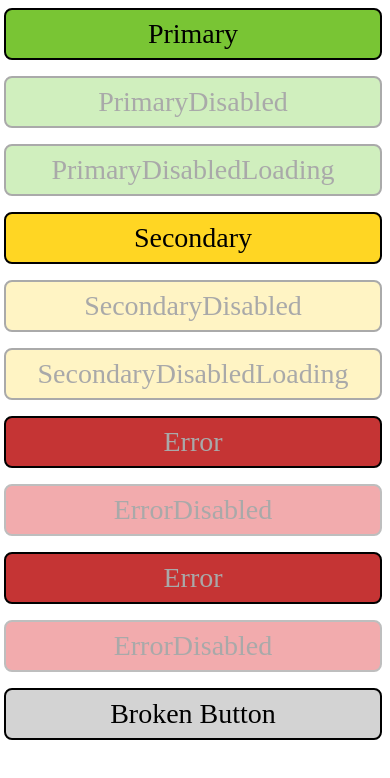
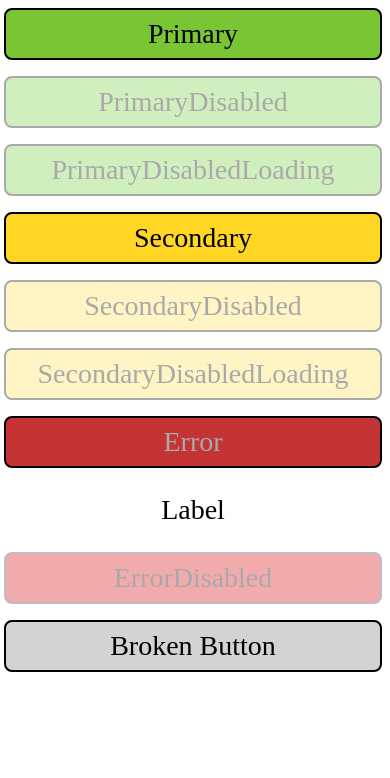
Before and after one commit to mrebay007/ReactPlayground, a React Native app: screen / in a window 390 px wide. Shown: the top 778 px of the page. Built offline with nearby package versions, Linux system fonts and the light colour scheme; what react-native would draw is missing.

Commit message:
Added blank button label

```diff
--- a/App.tsx
+++ b/App.tsx
@@ -32,6 +32,7 @@ declare const global: { HermesInternal: null | {} };
 
 async function sum(a: number, b: number) {
 	console.info('== The Math: ', a + b)
+
 	return a + b
 }
 
@@ -51,65 +52,58 @@ const App = () => {
 					style={styles.scrollView}>
 
 						<Hello
-							disabled={false}
+							disabled={ false }
 							title={ buttonType.primary }
 							btnType={ buttonType.primary }
 							asyncFN={ () => sum(234, 234) }
 						/>
 
 						<Hello
-							disabled={false}
+							disabled={ false }
 							title={ buttonType.primaryDisabled }
 							btnType={ buttonType.primaryDisabled }
 							asyncFN={ () => sum(234, 234) }
 						/>
 
 						<Hello
-							disabled={true}
+							disabled={ true }
 							title={ buttonType.primaryDisabledLoading }
 							btnType={ buttonType.primaryDisabled }
 							asyncFN={ () => sum(234, 234) }
 						/>
 
 						<Hello
-							disabled={false}
+							disabled={ false }
 							title={ buttonType.secondary }
 							btnType={ buttonType.secondary }
 							asyncFN={ () => sum(234, 234) }
 						/>
 
 						<Hello
-							disabled={false}
+							disabled={ false }
 							title={ buttonType.secondaryDisabled }
 							btnType={ buttonType.secondaryDisabled }
 							asyncFN={ () => sum(234, 234) }
 						/>
 
 						<Hello
-							disabled={true}
+							disabled={ true }
 							title={ buttonType.secondaryDisabledLoading }
 							btnType={ buttonType.secondaryDisabled }
 							asyncFN={ () => sum(234, 234) }
 						/>
 
 						<Hello
-							disabled={false}
+							disabled={ false }
 							title={ buttonType.error }
 							btnType={ buttonType.error }
 							asyncFN={ () => sum(234, 234) }
 						/>
 
 						<Hello
-							disabled={false}
-							title={ buttonType.errorDisabled }
-							btnType={ buttonType.errorDisabled }
-							asyncFN={ () => sum(234, 234) }
-						/>
-
-						<Hello
-							disabled={false}
-							title={ buttonType.error }
-							btnType={ buttonType.error }
+							disabled={ true }
+							title={ buttonType.label }
+							btnType={ buttonType.label }
 							asyncFN={ () => sum(234, 234) }
 						/>
 
--- a/src/components/Hello.tsx
+++ b/src/components/Hello.tsx
@@ -22,6 +22,7 @@ import {
 	secondaryDisabledLoading = 'SecondaryDisabledLoading',
 	error = 'Error',
 	errorDisabled = 'ErrorDisabled',
+	label = 'Label'
 }
 
 
@@ -96,7 +97,6 @@ export class Hello extends PureComponent<ShadeCtrlButtonProps, ShadeCtrlButtonSt
 			case 'Secondary': {
 				buttonStyle = { ...styles.btn, ...styles.secondary }
 				textStyle = { ...styles.btnText, ...styles.btnTextDark }
-				// console.info('THIS COOL => ', buttonStyle)
 				break
 			}
 			case 'SecondaryDisabled': {
@@ -117,6 +117,11 @@ export class Hello extends PureComponent<ShadeCtrlButtonProps, ShadeCtrlButtonSt
 			case 'ErrorDisabled': {
 				buttonStyle = { ...styles.btn, ...styles.errorDisabled }
 				textStyle = { ...styles.btnText, ...styles.btnTextLight }
+				break
+			}
+			case 'Label': {
+				buttonStyle = { ...styles.btn, ...styles.label }
+				textStyle = { ...styles.btnText, ...styles.btnTextDark }
 				break
 			}
 			default: {
@@ -213,9 +218,13 @@ const styles = StyleSheet.create({
 	},
 
 	loading: {
-		// flex: 0.2,
 		marginHorizontal: 8,
-		padding: 4,
+		// padding: 4,
+	},
+
+	label: {
+		backgroundColor: 'transparent',
+		borderColor: 'transparent',
 	},
 
 	primary: {
@@ -243,5 +252,4 @@ const styles = StyleSheet.create({
 		backgroundColor: errorDisabled,
 		borderColor: grey15,
 	},
-
 })
```
